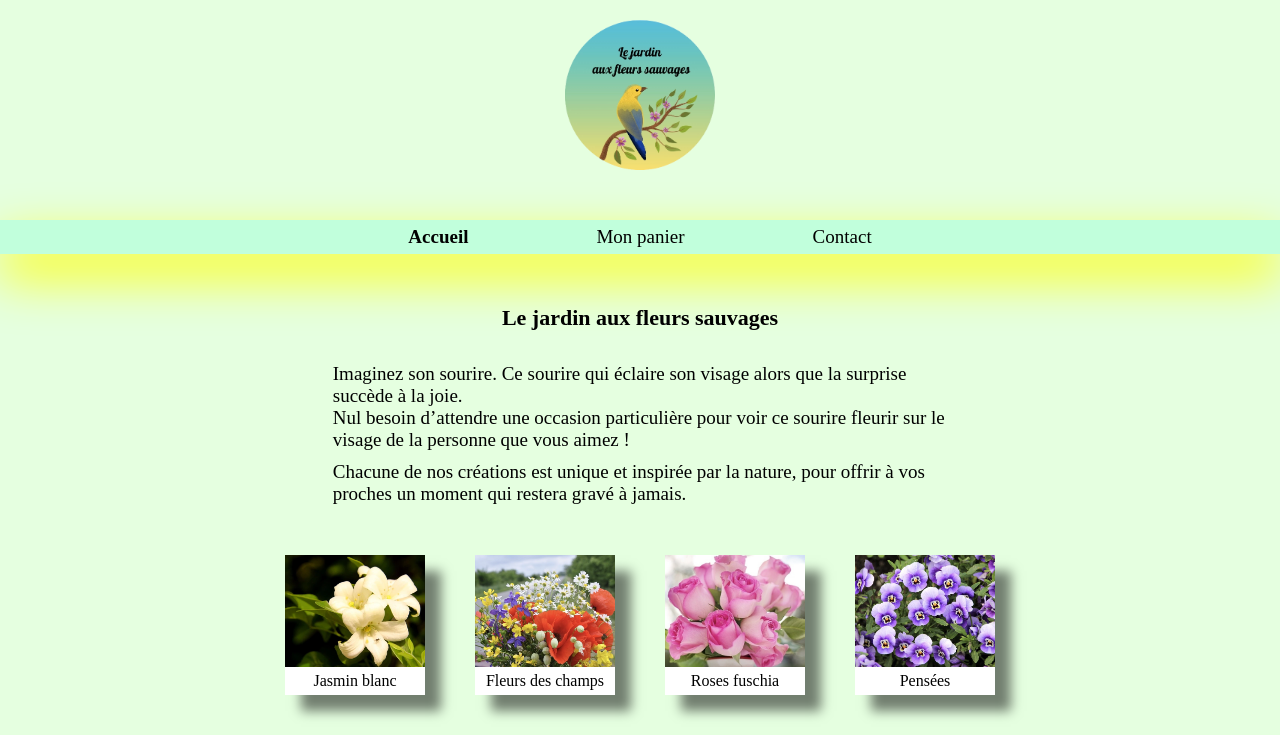
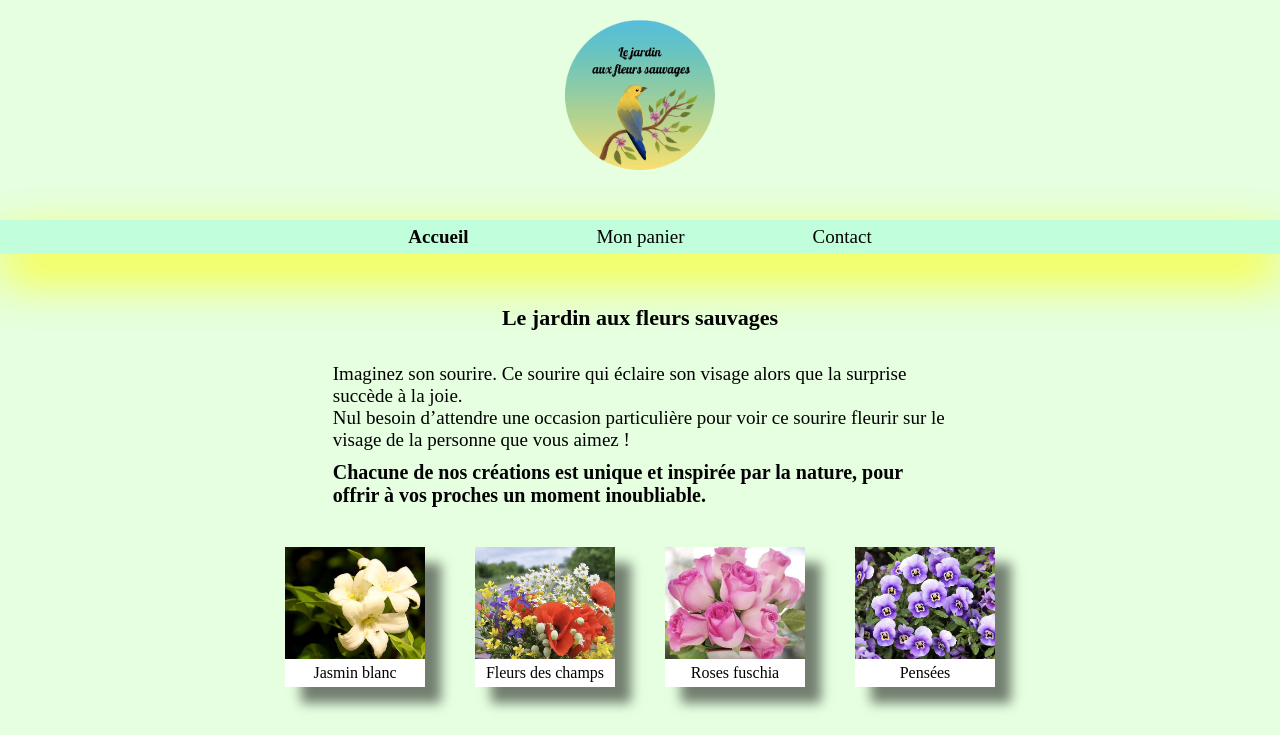
Before and after one commit to NatashaFinkel/The-flower-power-project, a React (Vite) app: page /The-flower-power-project/ in a window 1280 px wide. Shown: the top 735 px of the page. Built offline with nearby package versions, Linux system fonts and the light colour scheme.

Commit message:
Ajout d'un h2 dans HomePage.jsx

```diff
--- a/src/pages/HomePage.jsx
+++ b/src/pages/HomePage.jsx
@@ -11,7 +11,7 @@ function HomePage() {
             </div>
             <div className="intro-div">
                 <p>Imaginez son sourire. Ce sourire qui éclaire son visage alors que la surprise succède à la joie.<br></br>Nul besoin d’attendre une occasion particulière pour voir ce sourire fleurir sur le visage de la personne que vous aimez !</p>
-                <p>Chacune de nos créations est unique et inspirée par la nature, pour offrir à vos proches un moment qui restera gravé à jamais.</p>
+                <h2>Chacune de nos créations est unique et inspirée par la nature, pour offrir à vos proches un moment inoubliable.</h2>
             </div>
             <div className="gallery">
                 <Card />
```
